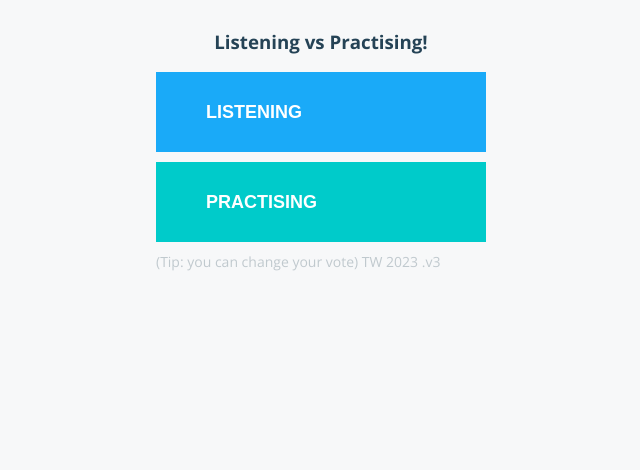
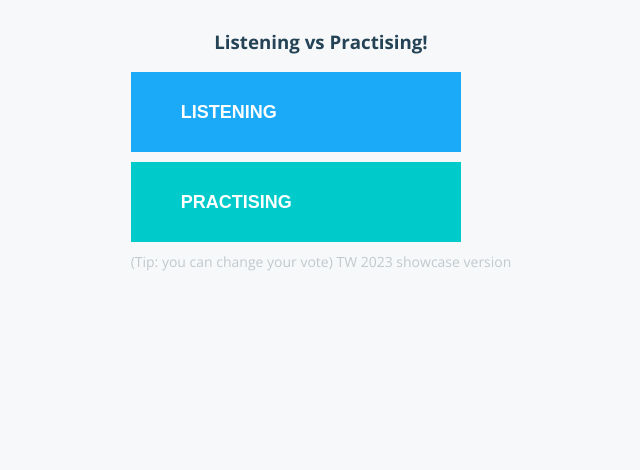
Before and after one commit to test-organization-infra/aws-voting-app, a Flask app: page / in a window 1280 px wide. Shown: the top 470 px of the page, without its empty margins (319-959 px from the left). Run offline with Flask 2, Linux system fonts and the light colour scheme; some libraries are stand-ins or nearby versions.

Commit message:
feat: update vote text

```diff
--- a/vote/templates/index.html
+++ b/vote/templates/index.html
@@ -20,7 +20,7 @@
         </form>
         <div id="tip">
           (Tip: you can change your vote)
-          TW 2023 .v3
+          TW 2023 showcase version
         </div>
         <div id="hostname">
           Processed by container ID {{hostname}}
```
